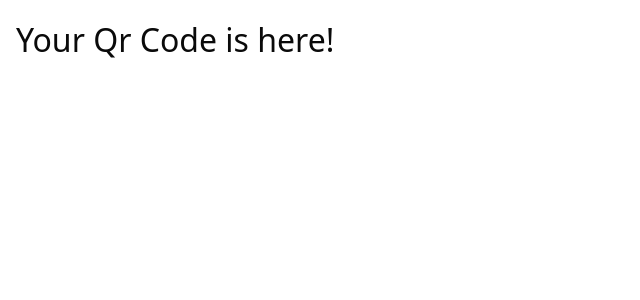
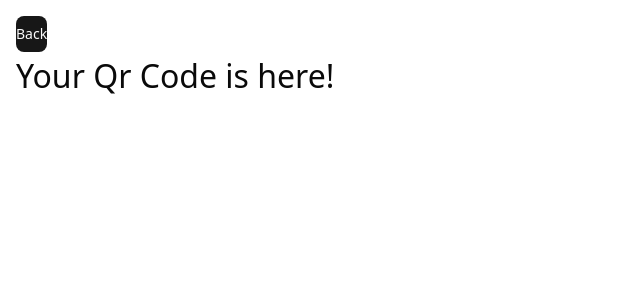
Before and after one commit to ianer-glitch/ReQrCodeCard, a Next.js app in the folder re-qr-code-card/: page /qr-code/qr-code-view in a window 1280 px wide. Shown: the top 300 px of the page, without its empty margins (0-640 px from the left). Built offline with nearby package versions, Linux system fonts and the light colour scheme.

Commit message:
feat: created backButton

```diff
--- a/re-qr-code-card/src/app/qr-code/qr-code-view/page.tsx
+++ b/re-qr-code-card/src/app/qr-code/qr-code-view/page.tsx
@@ -2,6 +2,8 @@
 import { Title } from "@/shared/components/atoms/title";
 import { QrCodeStore } from "../state/QrCodeStore";
 import Image from 'next/image'
+import { BackButton } from "@/shared/components/molecules/backButton";
+
 
 export default function QrCodeView(){
 
@@ -10,6 +12,7 @@ export default function QrCodeView(){
 
     return(
         <div>
+            <BackButton />
             <Title>Your Qr Code is here!</Title>
            {store.imageBase64 &&  <Image src={store.imageBase64} alt="qr-code" height={200} width="200"/>}
         </div>
--- /dev/null
+++ b/re-qr-code-card/src/shared/components/molecules/backButton.tsx
@@ -0,0 +1,14 @@
+import { useRouter } from "next/navigation"
+import { Button } from "../atoms/button/button"
+
+export const  BackButton = () => {
+    const router = useRouter()
+
+    const  handleClick = () =>{
+        router.back()
+    }
+
+    return (
+        <Button onClick={handleClick}>Back</Button>
+    )
+}
```
